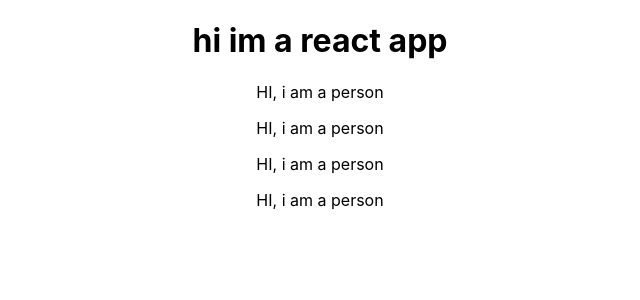
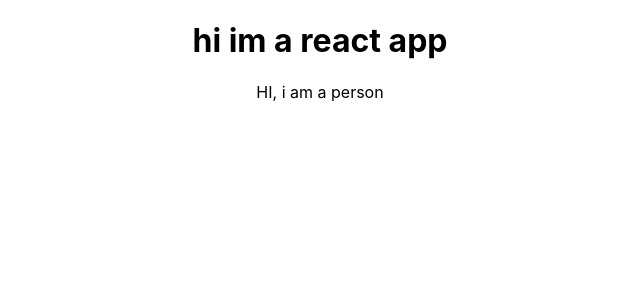
Before and after one commit to yonathanh/react-complete-guide, a React (Create React App) app: page / in a window 1280 px wide. Shown: the top 300 px of the page, without its empty margins (320-960 px from the left). Built offline with nearby package versions, Linux system fonts and the light colour scheme.

Commit message:
react lab practice

```diff
--- a/src/App.js
+++ b/src/App.js
@@ -8,9 +8,7 @@ class App extends Component {
       <div className="App">
         <h1>hi im a react app</h1>
         <Person />
-        <Person />
-        <Person />
-        <Person />
+
       </div>
     );
   }
```
